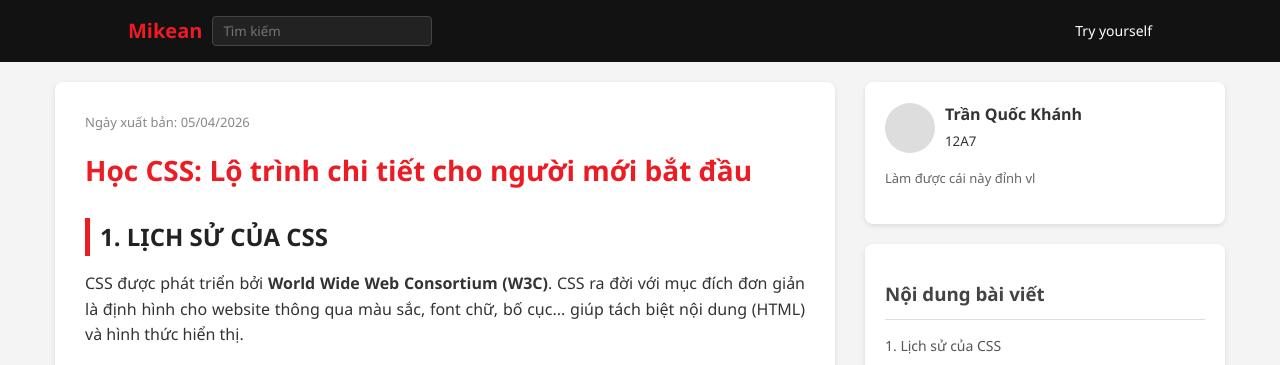
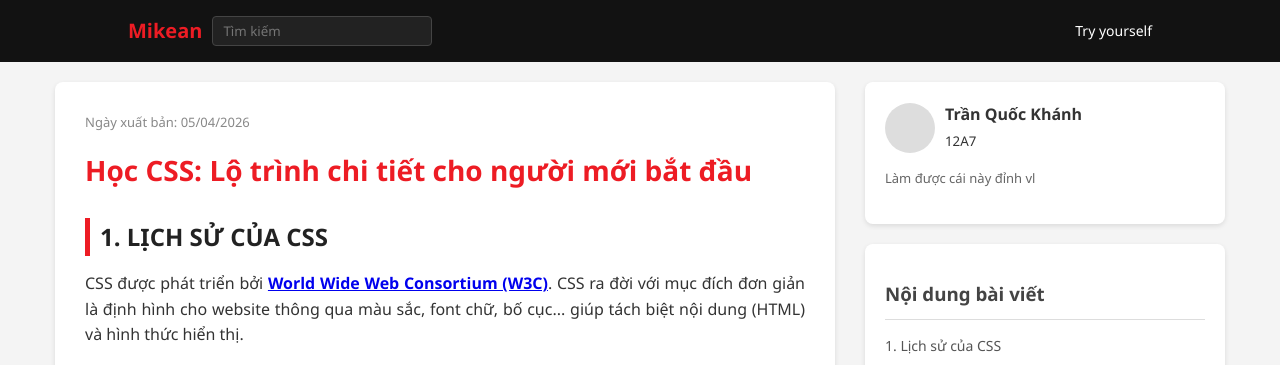
Before and after one commit to Mikean298/Mikean, a plain HTML site: page index.html in a window 1280 px wide. Shown: the top 365 px of the page. Drawn offline with Linux system fonts and the light colour scheme.

Commit message:
Update index.html

```diff
--- a/index.html
+++ b/index.html
@@ -204,7 +204,7 @@
 
         <section id="lich-su">
             <h2>1. LỊCH SỬ CỦA CSS</h2>
-            <p>CSS được phát triển bởi <strong>World Wide Web Consortium (W3C)</strong>. CSS ra đời với mục đích đơn giản là định hình cho website thông qua màu sắc, font chữ, bố cục... giúp tách biệt nội dung (HTML) và hình thức hiển thị.</p>
+            <p>CSS được phát triển bởi <strong><a href="https://longnv.name.vn/thiet-ke-trang-web/co-ban-ve-cascading-style-sheet">World Wide Web Consortium (W3C)</a></strong>. CSS ra đời với mục đích đơn giản là định hình cho website thông qua màu sắc, font chữ, bố cục... giúp tách biệt nội dung (HTML) và hình thức hiển thị.</p>
 
            <div class="image-box">
     <img src="hehe.png.avif" alt="Lịch sử CSS" style="max-width: 100%; height: auto;">
```
